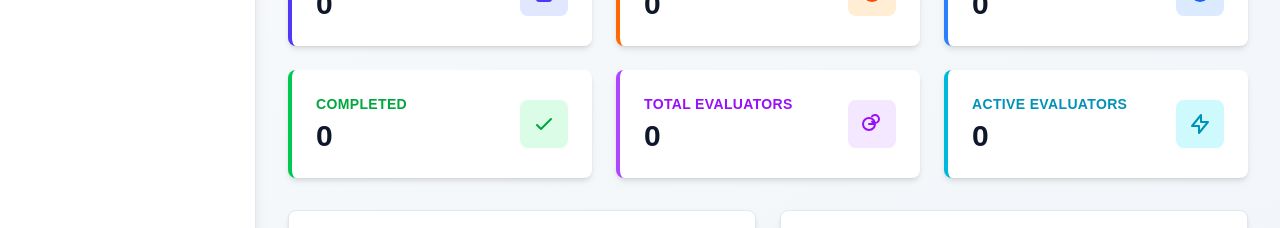
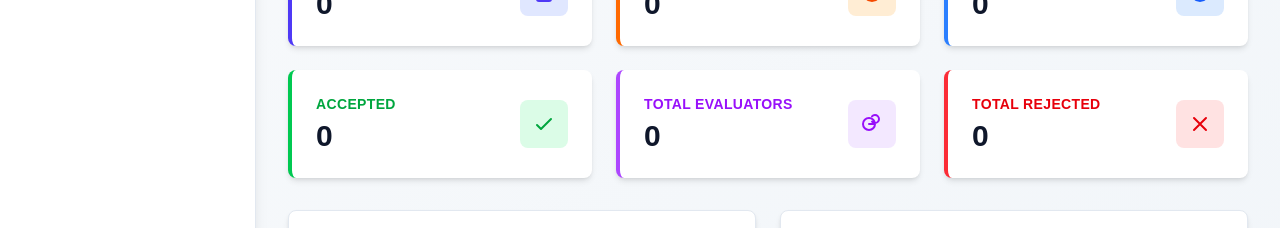
Before and after one commit to SaraConference2k25/conference-management-system-frontend, a Next.js app: page /dashboard/admin in a window 1280 px wide. Shown: the part 275-503 px from the top of the page. Built offline with nearby package versions, Linux system fonts and the light colour scheme; no server answers; sample sign-in values are in the browser's storage.

Commit message:
Refactor AdminDashboard and AdminPapers to use new metrics API; update stats calculations and UI labels

```diff
--- a/app/dashboard/admin/page.tsx
+++ b/app/dashboard/admin/page.tsx
@@ -12,36 +12,29 @@ export default function AdminDashboard() {
   const { user, logout } = useAuth()
   const [isMenuOpen, setIsMenuOpen] = useState(false)
   const [stats, setStats] = useState({
-    total: 0,
-    pending: 0,
-    underEvaluation: 0,
-    completed: 0,
+    totalPapers: 0,
+    pendingPapers: 0,
+    evaluatingPapers: 0,
+    completedPapers: 0,
     totalEvaluators: 0,
-    activeEvaluators: 0,
+    totalRejected: 0,
   })
   const [loading, setLoading] = useState(true)
 
   useEffect(() => {
     const fetchStats = async () => {
       try {
-        const [papers, evaluators] = await Promise.all([
-          apiClient.getAllPapers(),
-          apiClient.getAllEvaluators(),
-        ])
-
-        const paperArray = Array.isArray(papers) ? papers : []
-        const evaluatorArray = Array.isArray(evaluators) ? evaluators : []
-
+        const metrics = await apiClient.getAdminMetrics()
         setStats({
-          total: paperArray.length,
-          pending: paperArray.filter((p: any) => p.status === 'PENDING').length,
-          underEvaluation: paperArray.filter((p: any) => p.status === 'UNDER_EVALUATION').length,
-          completed: paperArray.filter((p: any) => ['ACCEPTED', 'REJECTED'].includes(p.status)).length,
-          totalEvaluators: evaluatorArray.length,
-          activeEvaluators: evaluatorArray.filter((e: any) => e.workload > 0).length,
+          totalPapers: metrics.totalPapers || 0,
+          pendingPapers: metrics.totalPending || 0,
+          evaluatingPapers: (metrics.totalPapers || 0) - ((metrics.totalPending || 0) + (metrics.totalAccepted || 0) + (metrics.totalRejected || 0)),
+          completedPapers: metrics.totalAccepted || 0,
+          totalEvaluators: metrics.totalEvaluators || 0,
+          totalRejected: metrics.totalRejected || 0,
         })
       } catch (error) {
-        console.error('Error fetching stats:', error)
+        console.error('Error fetching admin metrics:', error)
       } finally {
         setLoading(false)
       }
@@ -174,7 +167,7 @@ export default function AdminDashboard() {
                       <p className="text-sm font-semibold text-indigo-600 uppercase tracking-wide mb-1">
                         Total Papers
                       </p>
-                      <p className="text-3xl font-bold text-slate-900">{stats.total}</p>
+                      <p className="text-3xl font-bold text-slate-900">{stats.totalPapers}</p>
                     </div>
                     <div className="w-12 h-12 bg-indigo-100 rounded-lg flex items-center justify-center">
                       <svg className="w-6 h-6 text-indigo-600" fill="none" stroke="currentColor" viewBox="0 0 24 24">
@@ -191,7 +184,7 @@ export default function AdminDashboard() {
                       <p className="text-sm font-semibold text-orange-600 uppercase tracking-wide mb-1">
                         Pending
                       </p>
-                      <p className="text-3xl font-bold text-slate-900">{stats.pending}</p>
+                      <p className="text-3xl font-bold text-slate-900">{stats.pendingPapers}</p>
                     </div>
                     <div className="w-12 h-12 bg-orange-100 rounded-lg flex items-center justify-center">
                       <svg className="w-6 h-6 text-orange-600" fill="none" stroke="currentColor" viewBox="0 0 24 24">
@@ -208,7 +201,7 @@ export default function AdminDashboard() {
                       <p className="text-sm font-semibold text-blue-600 uppercase tracking-wide mb-1">
                         Evaluating
                       </p>
-                      <p className="text-3xl font-bold text-slate-900">{stats.underEvaluation}</p>
+                      <p className="text-3xl font-bold text-slate-900">{stats.evaluatingPapers}</p>
                     </div>
                     <div className="w-12 h-12 bg-blue-100 rounded-lg flex items-center justify-center">
                       <svg className="w-6 h-6 text-blue-600" fill="none" stroke="currentColor" viewBox="0 0 24 24">
@@ -218,14 +211,14 @@ export default function AdminDashboard() {
                   </div>
                 </div>
 
-                {/* Completed Papers */}
+                {/* Accepted Papers */}
                 <div className="bg-white rounded-lg shadow-md p-6 border-l-4 border-green-500 hover:shadow-lg transition">
                   <div className="flex items-center justify-between">
                     <div>
                       <p className="text-sm font-semibold text-green-600 uppercase tracking-wide mb-1">
-                        Completed
+                        Accepted
                       </p>
-                      <p className="text-3xl font-bold text-slate-900">{stats.completed}</p>
+                      <p className="text-3xl font-bold text-slate-900">{stats.completedPapers}</p>
                     </div>
                     <div className="w-12 h-12 bg-green-100 rounded-lg flex items-center justify-center">
                       <svg className="w-6 h-6 text-green-600" fill="none" stroke="currentColor" viewBox="0 0 24 24">
@@ -252,18 +245,18 @@ export default function AdminDashboard() {
                   </div>
                 </div>
 
-                {/* Active Evaluators */}
-                <div className="bg-white rounded-lg shadow-md p-6 border-l-4 border-cyan-500 hover:shadow-lg transition">
+                {/* Total Rejected */}
+                <div className="bg-white rounded-lg shadow-md p-6 border-l-4 border-red-500 hover:shadow-lg transition">
                   <div className="flex items-center justify-between">
                     <div>
-                      <p className="text-sm font-semibold text-cyan-600 uppercase tracking-wide mb-1">
-                        Active Evaluators
+                      <p className="text-sm font-semibold text-red-600 uppercase tracking-wide mb-1">
+                        Total Rejected
                       </p>
-                      <p className="text-3xl font-bold text-slate-900">{stats.activeEvaluators}</p>
+                      <p className="text-3xl font-bold text-slate-900">{stats.totalRejected}</p>
                     </div>
-                    <div className="w-12 h-12 bg-cyan-100 rounded-lg flex items-center justify-center">
-                      <svg className="w-6 h-6 text-cyan-600" fill="none" stroke="currentColor" viewBox="0 0 24 24">
-                        <path strokeLinecap="round" strokeLinejoin="round" strokeWidth={2} d="M13 10V3L4 14h7v7l9-11h-7z" />
+                    <div className="w-12 h-12 bg-red-100 rounded-lg flex items-center justify-center">
+                      <svg className="w-6 h-6 text-red-600" fill="none" stroke="currentColor" viewBox="0 0 24 24">
+                        <path strokeLinecap="round" strokeLinejoin="round" strokeWidth={2} d="M6 18L18 6M6 6l12 12" />
                       </svg>
                     </div>
                   </div>
--- a/app/dashboard/admin/papers/page.tsx
+++ b/app/dashboard/admin/papers/page.tsx
@@ -69,8 +69,18 @@ export default function AdminPapers() {
           paper.paperId?.toLowerCase().includes(query) ||
           paper.department?.toLowerCase().includes(query))
 
-      const matchesStatus =
-        filterStatus === 'all' || paper.status === filterStatus
+      let matchesStatus = filterStatus === 'all'
+      if (!matchesStatus) {
+        if (filterStatus === 'pending') {
+          matchesStatus = (paper.status || '').includes('PENDING') || paper.status === 'pending'
+        } else if (filterStatus === 'evaluating') {
+          matchesStatus = (paper.status || '').includes('UNDER_REVIEW') || (paper.status || '').includes('ASSIGNED') || (paper.status || '').includes('EVALUATION') || paper.status === 'evaluating'
+        } else if (filterStatus === 'completed') {
+          matchesStatus = paper.status === 'ACCEPTED'
+        } else {
+          matchesStatus = paper.status === filterStatus
+        }
+      }
 
       return matchesSearch && matchesStatus
     })
@@ -79,8 +89,8 @@ export default function AdminPapers() {
   const stats = useMemo(() => ({
     total: papers.length,
     pending: papers.filter(p => (p.status || '').includes('PENDING') || p.status === 'pending').length,
-    underEvaluation: papers.filter(p => (p.status || '').includes('EVALUATION') || p.status === 'evaluating').length,
-    completed: papers.filter(p => p.status === 'ACCEPTED' || p.status === 'REJECTED' || p.status === 'completed').length
+    underEvaluation: papers.filter(p => (p.status || '').includes('UNDER_REVIEW') || (p.status || '').includes('ASSIGNED') || (p.status || '').includes('EVALUATION') || p.status === 'evaluating').length,
+    completed: papers.filter(p => p.status === 'ACCEPTED').length
   }), [papers])
 
   const handleLogout = () => {
@@ -293,12 +303,12 @@ export default function AdminPapers() {
                   </div>
                 </div>
 
-                {/* Completed Papers */}
+                {/* Accepted Papers */}
                 <div className="bg-white rounded-lg shadow-md p-6 border-l-4 border-green-500 hover:shadow-lg transition">
                   <div className="flex items-center justify-between">
                     <div>
                       <p className="text-sm font-semibold text-green-600 uppercase tracking-wide mb-1">
-                        Completed
+                        Accepted
                       </p>
                       <p className="text-3xl font-bold text-slate-900">{stats.completed}</p>
                     </div>
@@ -331,7 +341,7 @@ export default function AdminPapers() {
                     <option value="all">All Papers</option>
                     <option value="pending">Pending</option>
                     <option value="evaluating">Evaluating</option>
-                    <option value="completed">Completed</option>
+                    <option value="completed">Accepted</option>
                   </select>
                 </div>
               </div>
--- a/lib/api.ts
+++ b/lib/api.ts
@@ -65,6 +65,15 @@ export interface PaperSubmitRequest {
   paperTitle: string;
   paperAbstract: string;
   paperFile: File;
+}
+
+export interface AdminMetricsResponse {
+  totalAccepted: number;
+  totalAssigned: number;
+  totalEvaluators: number;
+  totalPapers: number;
+  totalPending: number;
+  totalRejected: number;
 }
 
 class APIClient {
@@ -221,6 +230,12 @@ class APIClient {
 
   async getAllPapers(): Promise<PaperSubmissionResponse[]> {
     return this.request<PaperSubmissionResponse[]>('/papers/all', {
+      method: 'GET',
+    });
+  }
+
+  async getAdminMetrics(): Promise<AdminMetricsResponse> {
+    return this.request<AdminMetricsResponse>('/papers/metrics-admin', {
       method: 'GET',
     });
   }
```
